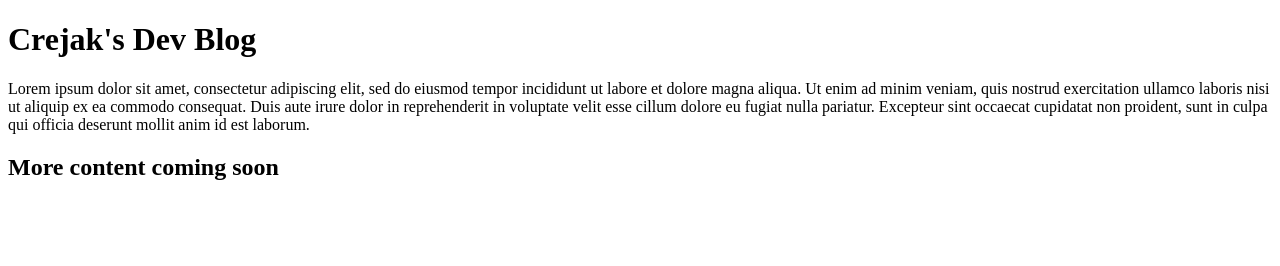
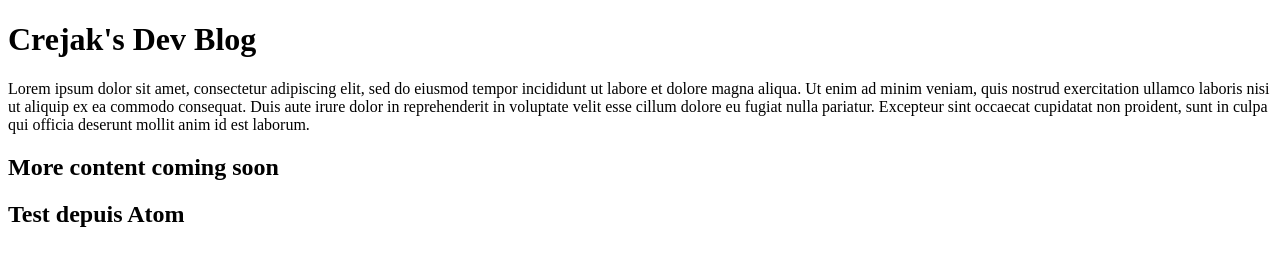
Before and after one commit to Crejak/crejak.github.io, a plain HTML site: page index.html in a window 1280 px wide. Drawn offline with Linux system fonts and the light colour scheme.

Commit message:
Test depuis Atom

```diff
--- a/index.html
+++ b/index.html
@@ -14,5 +14,6 @@
        cupidatat non proident, sunt in culpa qui officia deserunt mollit anim id
        est laborum.</p>
     <h2>More content coming soon</h2>
+    <h2>Test depuis Atom</h2>
   </body>
 </html>
```
